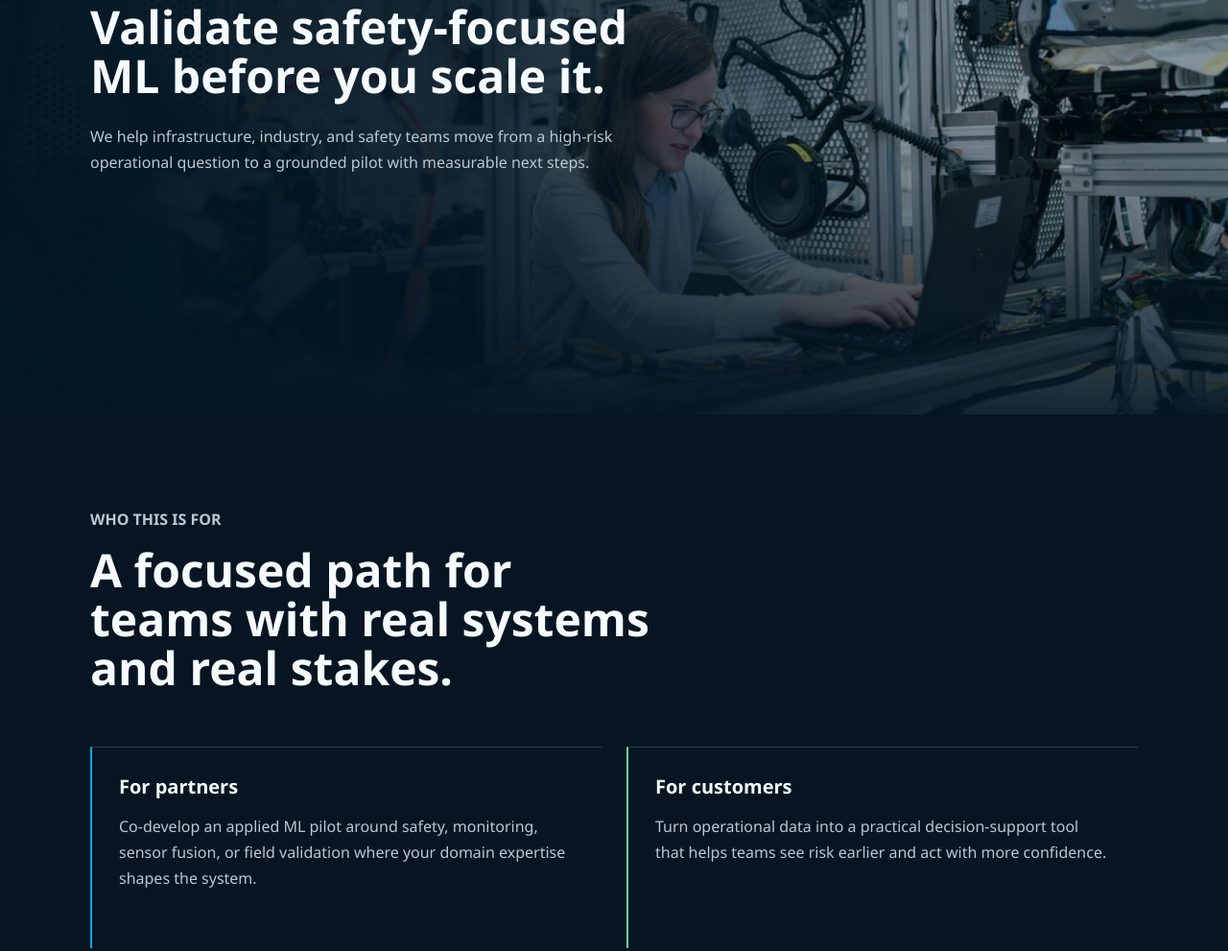
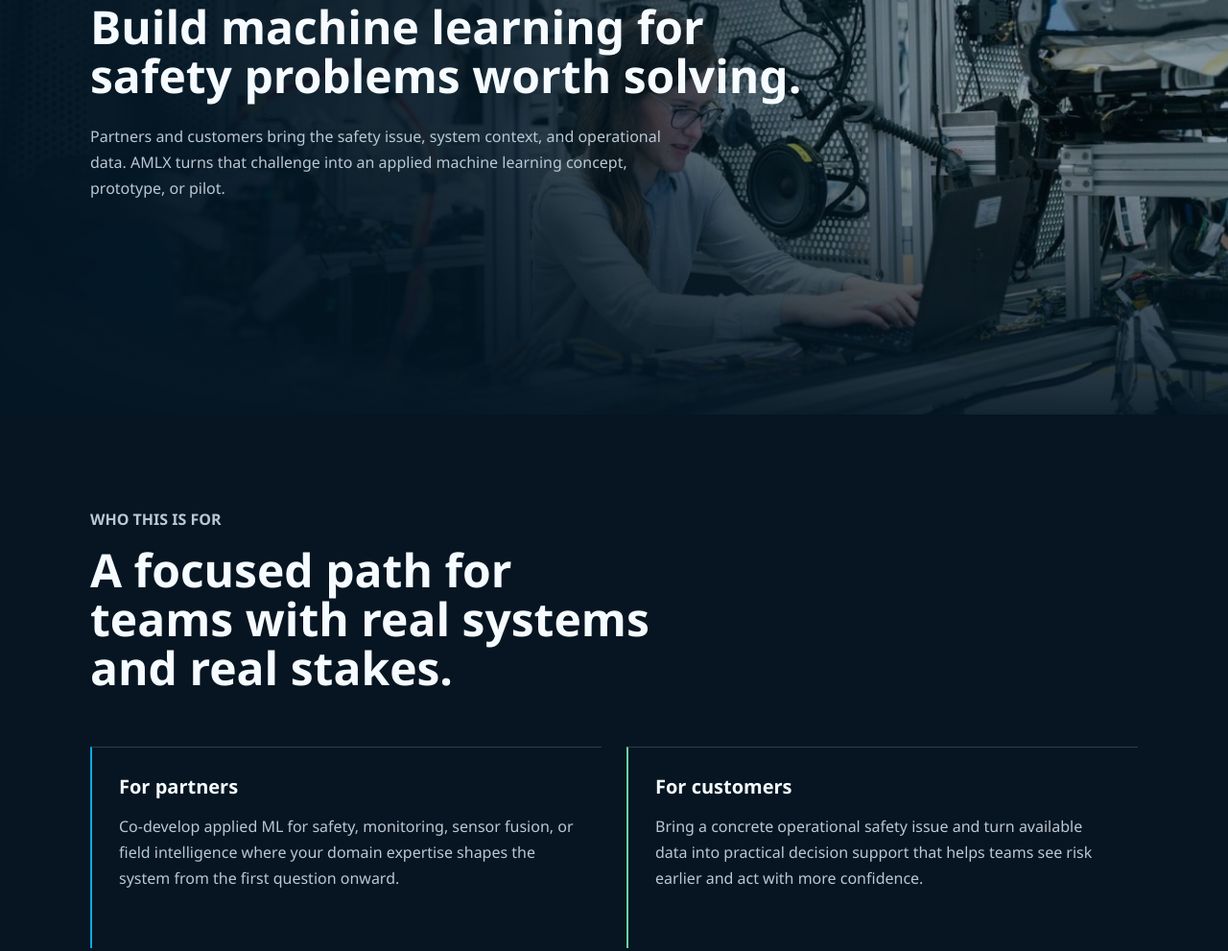
Before and after one commit to lampidis/amlx-website, a plain HTML site: page partners.html in a window 1280 px wide. Shown: the part 192-1183 px from the top of the page at 96% size. Drawn offline with Linux system fonts and the light colour scheme.

Commit message:
partner correction

```diff
--- a/partners.html
+++ b/partners.html
@@ -34,10 +34,10 @@
         <div class="subhero__shade"></div>
         <div class="section__inner subhero__content">
           <p class="eyebrow" data-reveal>Partners and customers</p>
-          <h1 id="partners-title" data-reveal>Validate safety-focused ML before you scale it.</h1>
+          <h1 id="partners-title" data-reveal>Build machine learning for safety problems worth solving.</h1>
           <p data-reveal>
-            We help infrastructure, industry, and safety teams move from a high-risk operational
-            question to a grounded pilot with measurable next steps.
+            Partners and customers bring the safety issue, system context, and operational data.
+            AMLX turns that challenge into an applied machine learning concept, prototype, or pilot.
           </p>
         </div>
       </section>
@@ -53,15 +53,15 @@
             <article class="fit-panel" data-reveal>
               <h3>For partners</h3>
               <p>
-                Co-develop an applied ML pilot around safety, monitoring, sensor fusion, or field
-                validation where your domain expertise shapes the system.
+                Co-develop applied ML for safety, monitoring, sensor fusion, or field intelligence
+                where your domain expertise shapes the system from the first question onward.
               </p>
             </article>
             <article class="fit-panel" data-reveal>
               <h3>For customers</h3>
               <p>
-                Turn operational data into a practical decision-support tool that helps teams see
-                risk earlier and act with more confidence.
+                Bring a concrete operational safety issue and turn available data into practical
+                decision support that helps teams see risk earlier and act with more confidence.
               </p>
             </article>
           </div>
@@ -75,7 +75,7 @@
             <h2 id="contact-title">Tell us what needs to become safer, clearer, or easier to decide.</h2>
             <p>
               Share the system, the risk, and the data you already have. AMLX can help shape the
-              first experiment, pilot scope, and validation route.
+              ML approach, first experiment, and pilot scope around the issue you need fixed.
             </p>
           </div>
 
```
Also changed, not shown: about.html (+1 -1 lines), index.html (+5 -5 lines).
